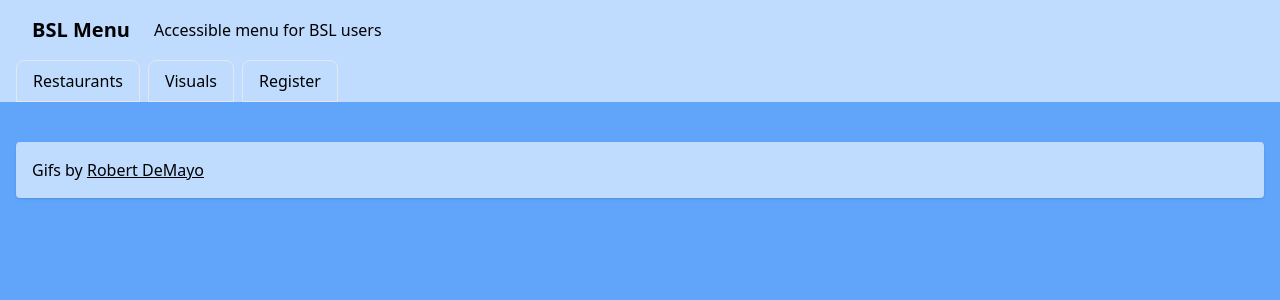
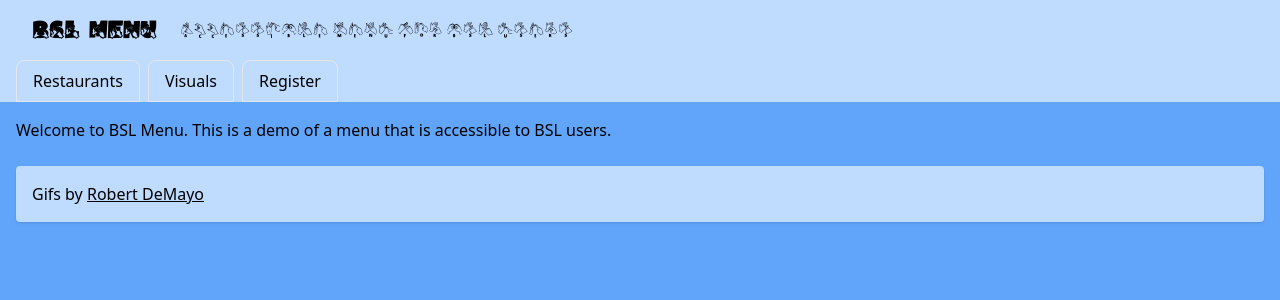
Before and after one commit to antgobar/bsl-menu, a FastAPI app: page / in a window 1280 px wide. Shown: the top 300 px of the page. Run offline with FastAPI, Linux system fonts and the light colour scheme; data comes from the database, SQL or seed files in the repository; some libraries are stand-ins or nearby versions.

Commit message:
adding fonts

```diff
--- /dev/null
+++ b/bsl_menu/static/css/styles.css
@@ -0,0 +1,17 @@
+@font-face {
+    font-family: BSLFont1;
+    src: url(../fonts/ablelingo-bsl4.ttf);
+}
+
+@font-face {
+font-family: BSLFont2;
+src: url(../fonts/bsl-images-regular.ttf);
+}
+
+.bsl-font-1 {
+font-family: BSLFont1;
+}
+
+.bsl-font-2 {
+font-family: BSLFont2;
+}
--- a/bsl_menu/templates/base.html
+++ b/bsl_menu/templates/base.html
@@ -6,18 +6,18 @@
     <title>BSL Menu</title>
     <script src="https://unpkg.com/htmx.org@1.9.10" integrity="sha384-D1Kt99CQMDuVetoL1lrYwg5t+9QdHe7NLX/SoJYkXDFfX37iInKRy5xLSi8nO7UC" crossorigin="anonymous"></script>
     <script src="https://cdn.tailwindcss.com"></script>
-
+    <link href="{{ url_for('static', path='/css/styles.css') }}" rel="stylesheet">
 </head>
-<body class="bg-blue-400">
+<body class="bg-blue-400 max-w-screen-l">
     <div class="bg-blue-200 px-4 pyt-4">
         <nav class="flex items-center gap-2">
             <a href="{{ url_for('index')}}">
-                <div class="text-xl font-extrabold p-4">
-                    BSL Menu
+                <div class="text-xl font-extrabold p-4 bsl-font-1">
+                    bsl menu
                 </div>
             </a>
             <div>
-                <p>Accessible menu for BSL users</p>
+                <p class="bsl-font-2">Accessible menu for BSL users</p>
             </div>
         </nav>
         {% include 'navbar.html' %}
--- a/bsl_menu/templates/index.html
+++ b/bsl_menu/templates/index.html
@@ -1,7 +1,6 @@
 {% extends "base.html" %}
+{% block content %}
 <p>
     Welcome to BSL Menu. This is a demo of a menu that is accessible to BSL users.
 </p>
-{% block content %}
-
 {% endblock %}
```
Also changed, not shown: bsl_menu/static/fonts/ablelingo-bsl4.ttf (added), bsl_menu/static/fonts/bsl-images-regular.ttf (added), 3 other files.
